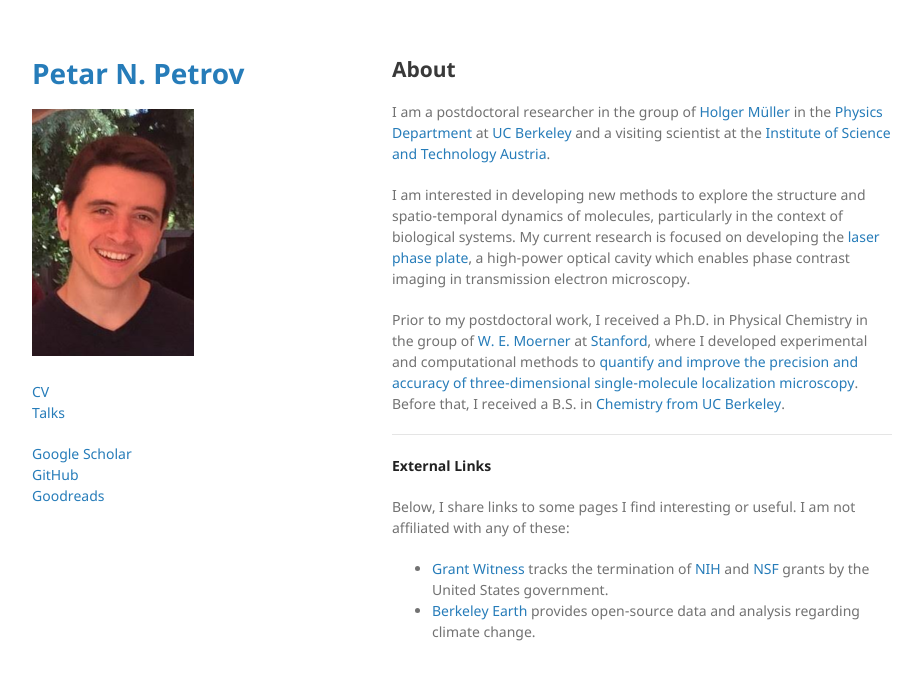
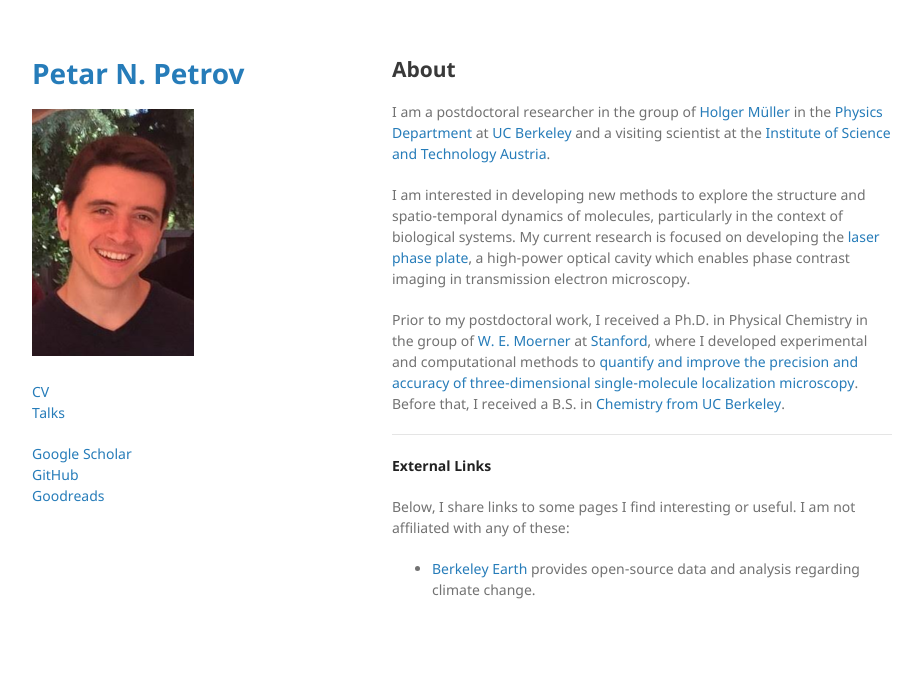
Before and after one commit to itspetar/itspetar.github.io, a Jekyll site: the page built from index.md, in a window 1280 px wide. Shown: the top 680 px of the page, without its empty margins (178-1099 px from the left). Built offline with Jekyll 4.4.1, drawn with Linux system fonts in a browser that asks for light colours; the repository's description, which GitHub fills in, is left out; our own code applies the rules of GitHub Pages for plain Markdown files.

Commit message:
update homepage

```diff
--- a/index.md
+++ b/index.md
@@ -15,5 +15,4 @@ Prior to my postdoctoral work, I received a Ph.D. in Physical Chemistry in the g
 **External Links**
 
 Below, I share links to some pages I find interesting or useful. I am not affiliated with any of these:
-* <a href="https://grant-witness.us/" target="_blank">Grant Witness</a> tracks the termination of <a href="https://grant-witness.us/nih-data.html" target="_blank">NIH</a> and <a href="https://grant-witness.us/nsf-data.html" target="_blank">NSF</a> grants by the United States government.
 * <a href="https://berkeleyearth.org/" target="_blank">Berkeley Earth</a> provides open-source data and analysis regarding climate change.
```
